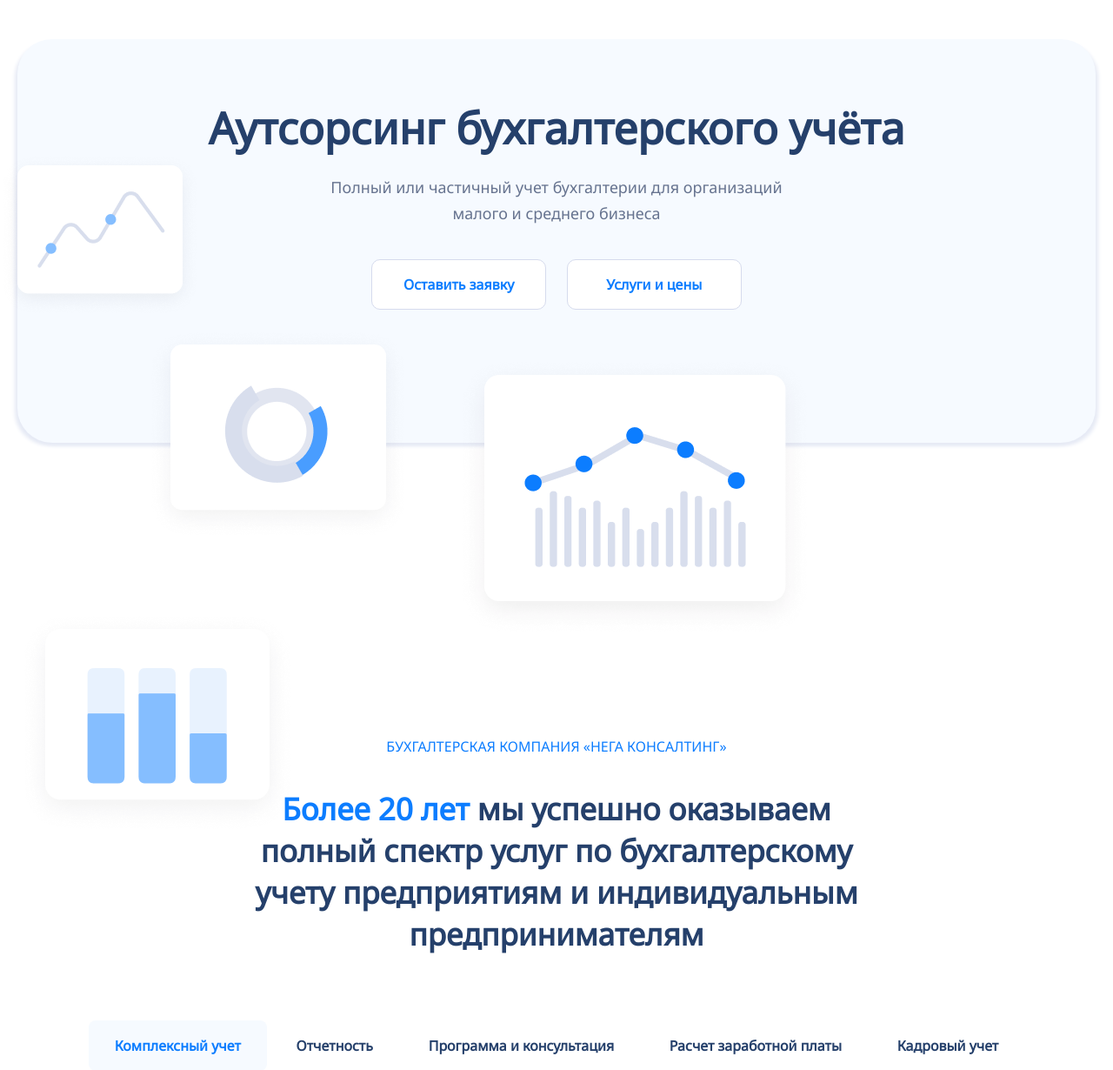
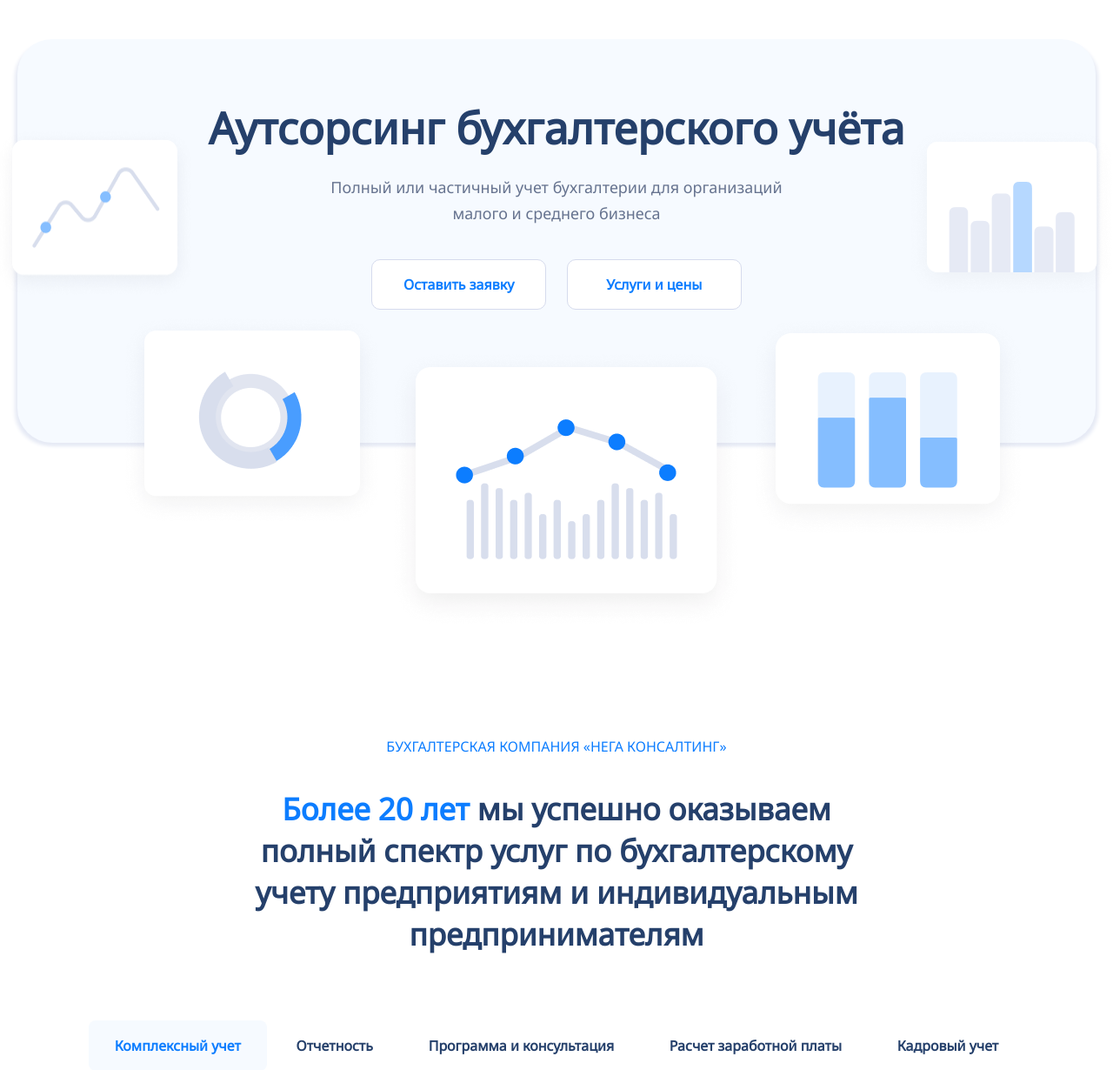
Before and after one commit to s33dd/webtestproj, a PHP site: page / in a window 1280 px wide. Shown: the part 170-1400 px from the top of the page at 87% size. Run offline with PHP 8.4, Linux system fonts and the light colour scheme; some web fonts are replaced.

Commit message:
rebuilt banner images

```diff
--- a/index.php
+++ b/index.php
@@ -199,11 +199,17 @@
                     </div>
                 </div>
             </div>
-            <img class="banner__image_linechart" src="./source/img/linechart.png">
-            <img class="banner__image_circlechart" src="./source/img/circlechart.png">
-            <img class="banner__image_dotchart" src="./source/img/dotchart.png">
-            <img class="banner__image_barchart" src="./source/img/barchart.png">
-            <img class="banner__image_histogram" src="./source/img/histogram.png">
+            <div class="upper-images">
+                <img class="banner__image banner__image_linechart" src="./source/img/linechart.png">
+                <img class="banner__image banner__image_histogram" src="./source/img/histogram.png">
+            </div>
+            <div class="bottom-images">
+                <div>
+                    <img class="banner__image banner__image_circlechart" src="./source/img/circlechart.png">
+                    <img class="banner__image banner__image_dotchart" src="./source/img/dotchart.png">
+                    <img class="banner__image banner__image_barchart" src="./source/img/barchart.png">
+                </div>
+            </div>
         </div>
         <div class="company-info container">
             <div class="company-info__content">
--- a/style/css/style.css
+++ b/style/css/style.css
@@ -436,6 +436,37 @@ h1, h2, h3, h4, h5, h6 {
 
 .info {
   height: 720px;
+  position: relative;
+}
+.info .upper-images {
+  position: absolute;
+  width: 106%;
+  display: flex;
+  right: -3%;
+  top: 20%;
+  padding: 0 30px;
+  justify-content: space-between;
+}
+@media (max-width: 1230px) {
+  .info .upper-images {
+    display: none;
+  }
+}
+.info .bottom-images {
+  display: flex;
+  justify-content: center;
+  position: absolute;
+  top: 50%;
+  width: 100%;
+  white-space: nowrap;
+}
+@media (max-width: 1024px) {
+  .info .bottom-images img {
+    transform: scale(0.7);
+  }
+}
+.info .bottom-images .banner__image_dotchart {
+  margin-top: 40px;
 }
 
 .banner {
@@ -477,31 +508,6 @@ h1, h2, h3, h4, h5, h6 {
 }
 .banner__buttonbox button:hover {
   border-color: #0c7dff;
-}
-.banner__image_linechart {
-  top: -340px;
-  right: 27px;
-  padding: 5px;
-  position: relative;
-}
-.banner__image_circlechart {
-  position: relative;
-  top: -133px;
-  right: 100px;
-}
-.banner__image_dotchart {
-  position: relative;
-  top: -100px;
-  right: 50px;
-}
-.banner__image_barchart {
-  top: -133px;
-  position: relative;
-}
-.banner__image_histogram {
-  position: relative;
-  top: -665px;
-  left: 1197px;
 }
 
 .company-info {
--- a/style/style.scss
+++ b/style/style.scss
@@ -355,6 +355,35 @@ $screen2: 360px;
 
 .info {
   height: 720px;
+  position: relative;
+  .upper-images {
+    position: absolute;
+    width: 106%;
+    display: flex;
+    right: -3%;
+    top: 20%;
+    padding: 0 30px;
+    justify-content: space-between;
+    @media (max-width: 1230px) {
+      display: none;
+    }
+  }
+  .bottom-images {
+    display: flex;
+    justify-content: center;
+    position: absolute;
+    top: 50%;
+    width: 100%;
+    white-space: nowrap;
+    @media (max-width: $screen1) {
+      img {
+        transform: scale(0.7);
+      }
+    }
+    .banner__image_dotchart {
+      margin-top: 40px;
+    }
+  }
 }
 
 .banner {
@@ -400,33 +429,6 @@ $screen2: 360px;
       }
     }
   }
-  &__image  {
-    &_linechart {
-      top: -340px;
-      right: 27px;
-      padding: 5px;
-      position: relative;
-    }
-    &_circlechart {
-      position: relative;
-      top: -133px;
-      right: 100px;
-    }
-    &_dotchart {
-      position: relative;
-      top: -100px;
-      right: 50px;
-    }
-    &_barchart {
-      top: -133px;
-      position: relative;
-    }
-    &_histogram {
-      position: relative;
-      top: -665px;
-      left: 1197px;
-    }
-  }
 }
 
 .company-info {
```
Also changed, not shown: 1 other file.
